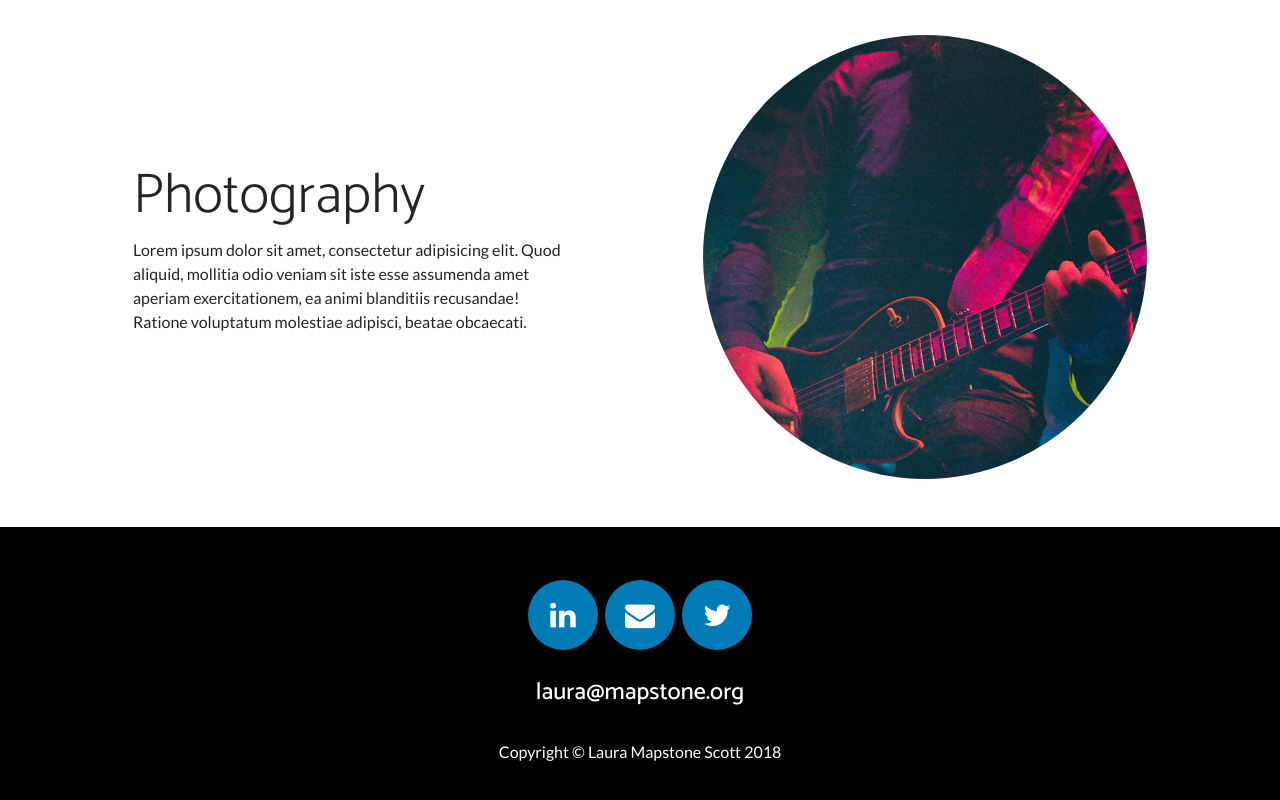
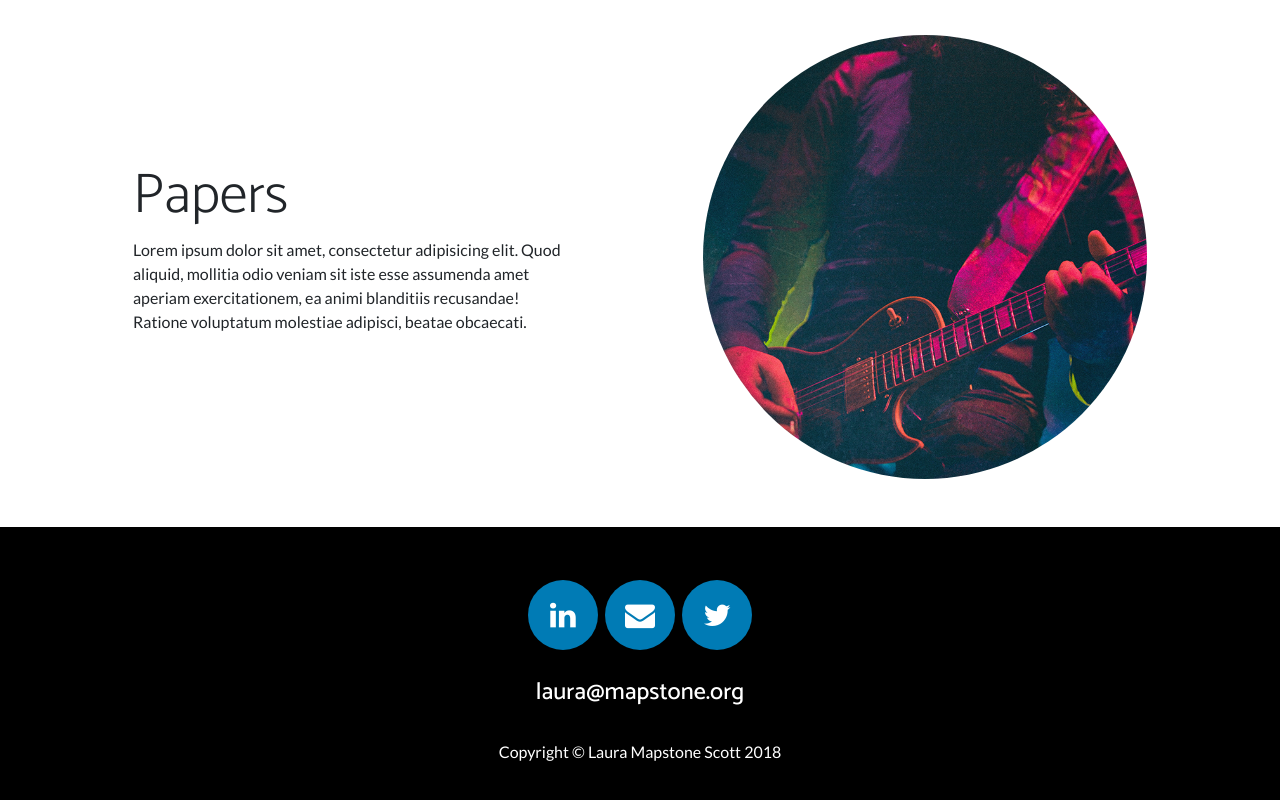
Before and after one commit to mapstone/mapstone.github.io, a website: page index.html in a window 1280 px wide. Shown: the part 1751-2551 px from the top of the page. Drawn offline with Linux system fonts and the light colour scheme.

```diff
--- a/index.html
+++ b/index.html
@@ -104,7 +104,7 @@
           </div>
           <div class="col-lg-6 order-lg-1">
             <div class="p-5">
-              <h2 class="display-4">Photography</h2>
+              <h2 class="display-4">Papers</h2>
               <p>Lorem ipsum dolor sit amet, consectetur adipisicing elit. Quod aliquid, mollitia odio veniam sit iste esse assumenda amet aperiam exercitationem, ea animi blanditiis recusandae! Ratione voluptatum molestiae adipisci, beatae obcaecati.</p>
             </div>
           </div>
```
